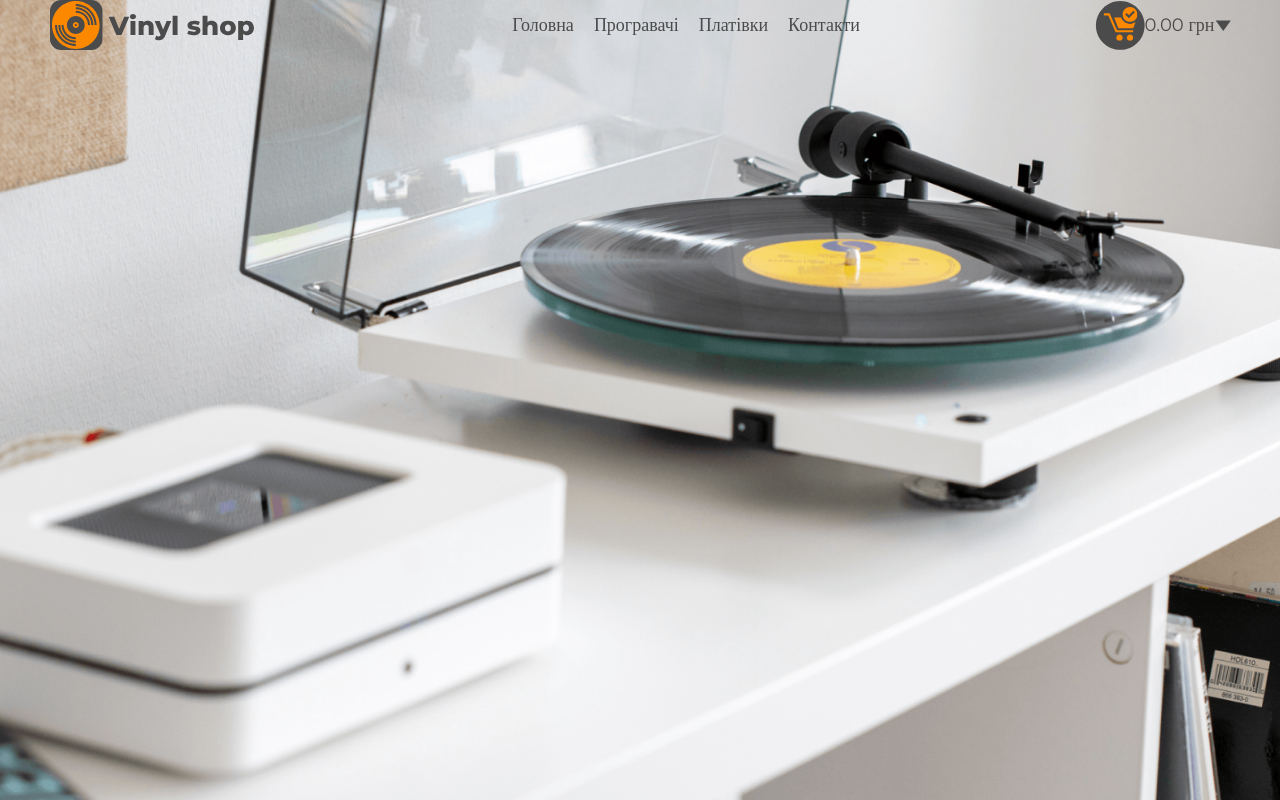
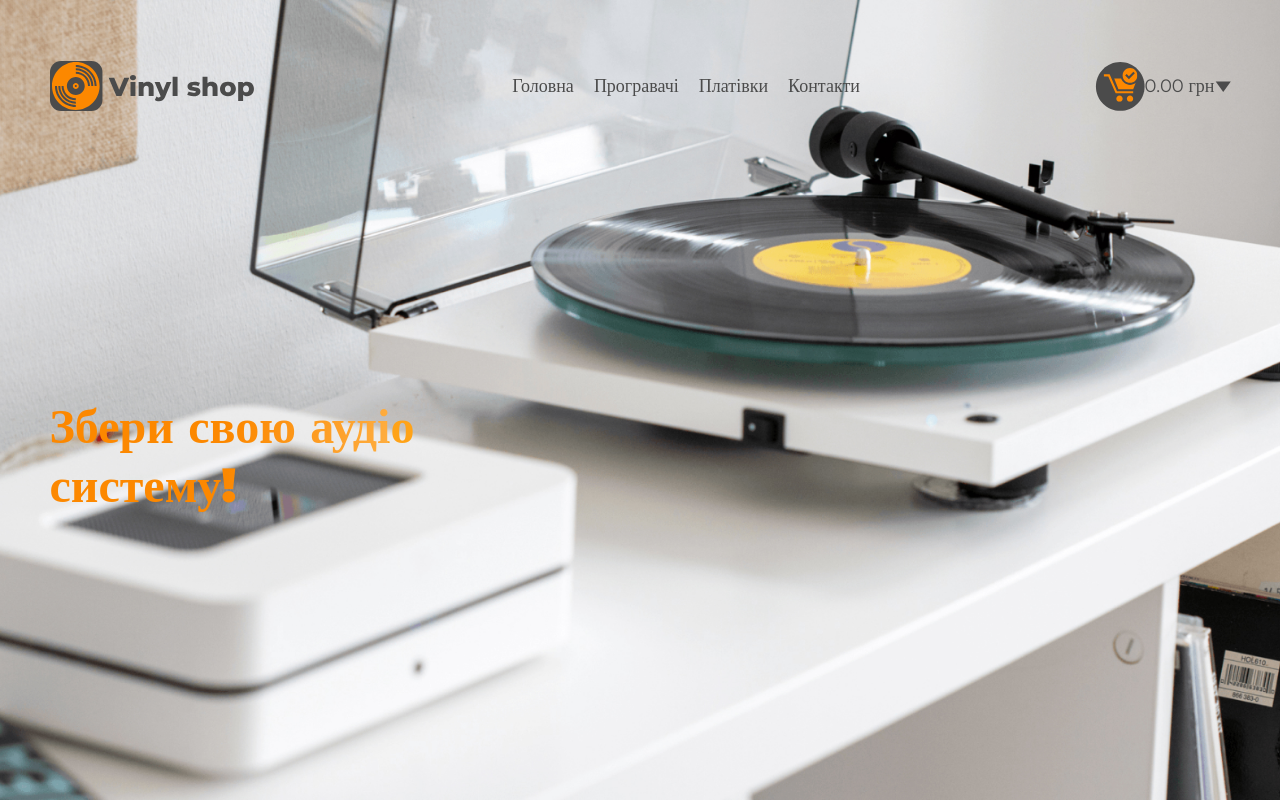
Before and after one commit to MaksMBO/Vinil-shop, a plain HTML site: page index.html in a window 1280 px wide. Drawn offline with Linux system fonts and the light colour scheme.

Commit message:
add text: Збери свою аудіо систему!

```diff
--- a/css/style.css
+++ b/css/style.css
@@ -449,6 +449,7 @@ body {
     flex-wrap: wrap;
     align-items: center;
     justify-content: space-between;
+    padding-top: 61px;
 }
 
 .header__list{
@@ -503,6 +504,20 @@ body {
 .intro {
     height: 100vh;
 
-    background: url('../img/background.jpg') no-repeat center;
+    background: url('../img/background.jpg') no-repeat ;
     background-size: cover;
+    padding-top: 397px;
 }
+
+.intro__title {
+    height: 116px;
+    width: 480px;
+    font-weight: 900;
+    font-size: 48px;
+    line-height: 59px;
+    background: linear-gradient(99.78deg, #FC8800 37.65%, #FC8800 37.65%, #FEAD3F 69.16%, #FFBB59 69.17%, #FFA318 69.17%);
+    -webkit-background-clip: text;
+    -webkit-text-fill-color: transparent;
+    background-clip: text;
+/* text-fill-color: transparent; */
+}
--- a/index.html
+++ b/index.html
@@ -52,7 +52,11 @@
 
     <main class="main">
         <section class="intro">
-
+           <div class="wrapper">
+                <h1 class="intro__title">
+                   Збери свою аудіо систему!
+                </h1>
+           </div>
         </section>
 
     </main>
```
Also changed, not shown: img/svg/text_first_title.svg (added).
